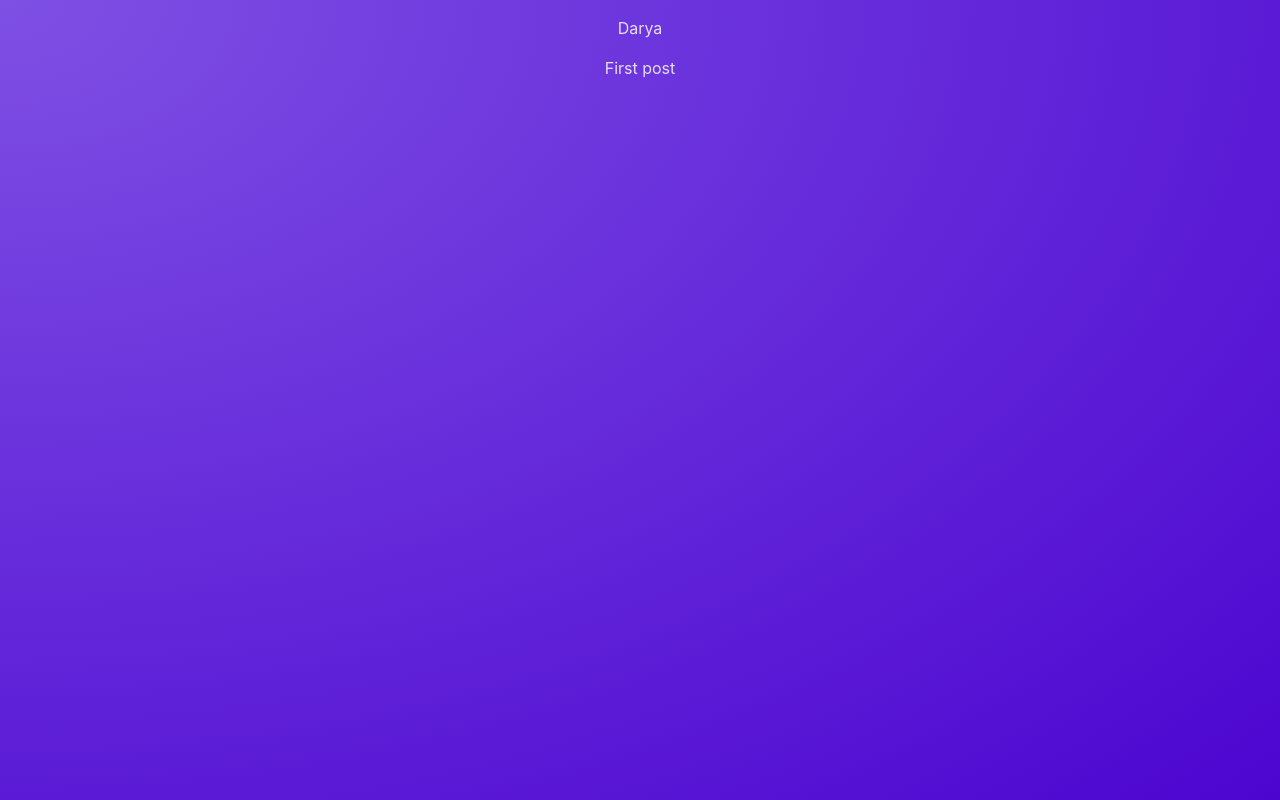
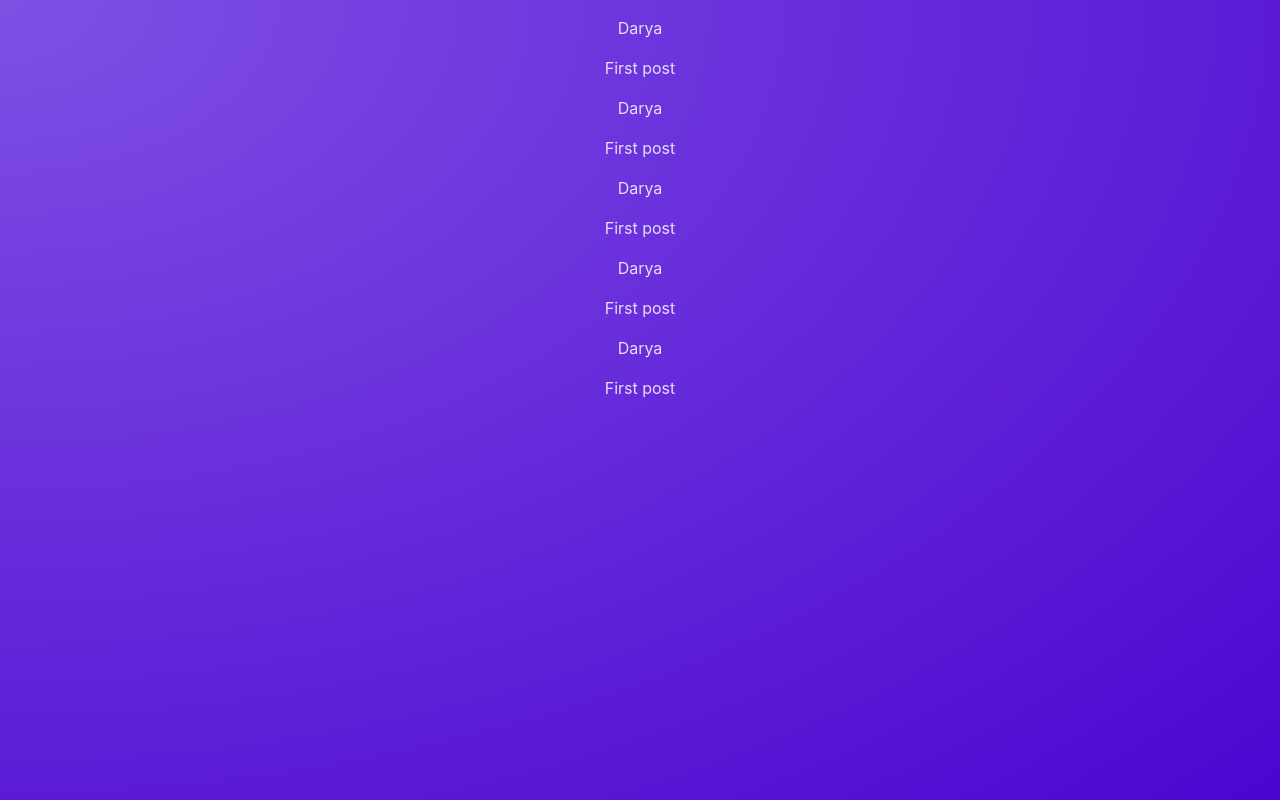
Before and after one commit to dasha12345-s/simpleProject, a React (Vite) app: page / in a window 1280 px wide. Built offline with nearby package versions, Linux system fonts and the light colour scheme.

Commit message:
Reusing Components

```diff
--- a/src/App.jsx
+++ b/src/App.jsx
@@ -2,8 +2,14 @@ import Post from "./components/Post.jsx";
 
 function App() {
   return (
-    <Post/>
-  )
+    <main>
+      <Post/>
+      <Post/>
+      <Post/>
+      <Post/>
+      <Post/>
+    </main>
+  );
 }
 
-export default App
+export default App;
```
